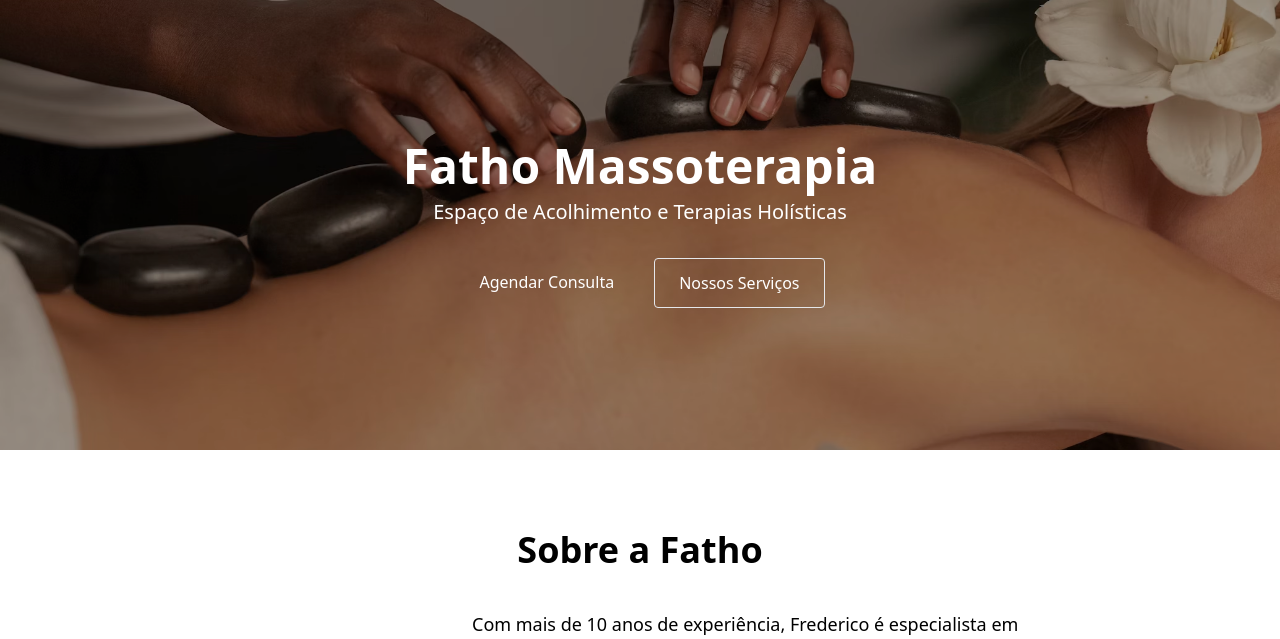
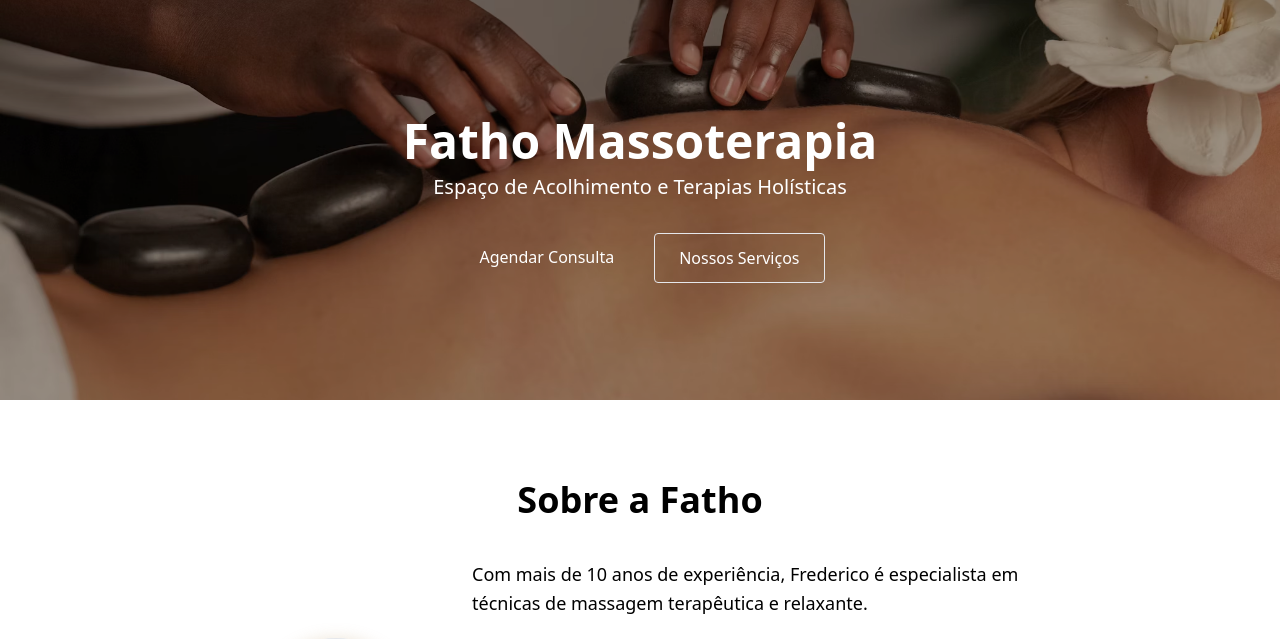
Before and after one commit to RenanDevKF/Projetos, a Django app: page / in a window 1280 px wide. Shown: the top 639 px of the page. Run offline with Django 5.2, Linux system fonts and the light colour scheme; data that the repository does not hold is empty; some libraries are stand-ins or nearby versions.

Commit message:
fix: ajuste da hero section

```diff
--- a/templates/core/home.html
+++ b/templates/core/home.html
@@ -4,14 +4,14 @@
 {% block title %}Início - Fatho Massoterapia{% endblock %}
 
 {% block content %}
-    <!-- Hero Section com imagem de fundo -->
-    <section class="relative bg-cover bg-center hero-height" style="background-image: url('{% static 'img/massage-hero.jpg' %}'); background-position: center top 40%; height: 50vh !important; min-height: 450px !important; max-height: 550px !important; display: flex; align-items: center;">
+    <!-- Hero Section com imagem de fundo - Tamanho ajustado -->
+    <section class="relative bg-cover bg-center" style="background-image: url('{% static 'img/massage-hero.jpg' %}'); background-position: center top 40%; height: 50vh; min-height: 300px; max-height: 60vh; display: flex; align-items: center;">
         <div class="absolute inset-0 bg-black bg-opacity-40"></div>
 
         <div class="container mx-auto px-4 relative z-10">
             <div class="text-center text-white">
-                <h1 class="text-5xl font-bold mb-2">Fatho Massoterapia</h1>
-                <p class="text-xl mb-8 max-w-2xl mx-auto">Espaço de Acolhimento e Terapias Holísticas</p>
+                <h1 class="text-4xl md:text-5xl font-bold mb-2">Fatho Massoterapia</h1>
+                <p class="text-lg md:text-xl mb-8 max-w-2xl mx-auto">Espaço de Acolhimento e Terapias Holísticas</p>
                 <div class="flex flex-wrap gap-4 justify-center">
                     <a href="{% url 'core:booking' %}" class="bg-fatho-gold hover:bg-fatho-gold/80 text-fatho-dark px-6 py-3 rounded font-medium">Agendar Consulta</a>
                     <a href="{% url 'core:services' %}" class="bg-transparent border-fatho-gold border text-white hover:bg-fatho-gold/20 px-6 py-3 rounded font-medium">Nossos Serviços</a>
```
